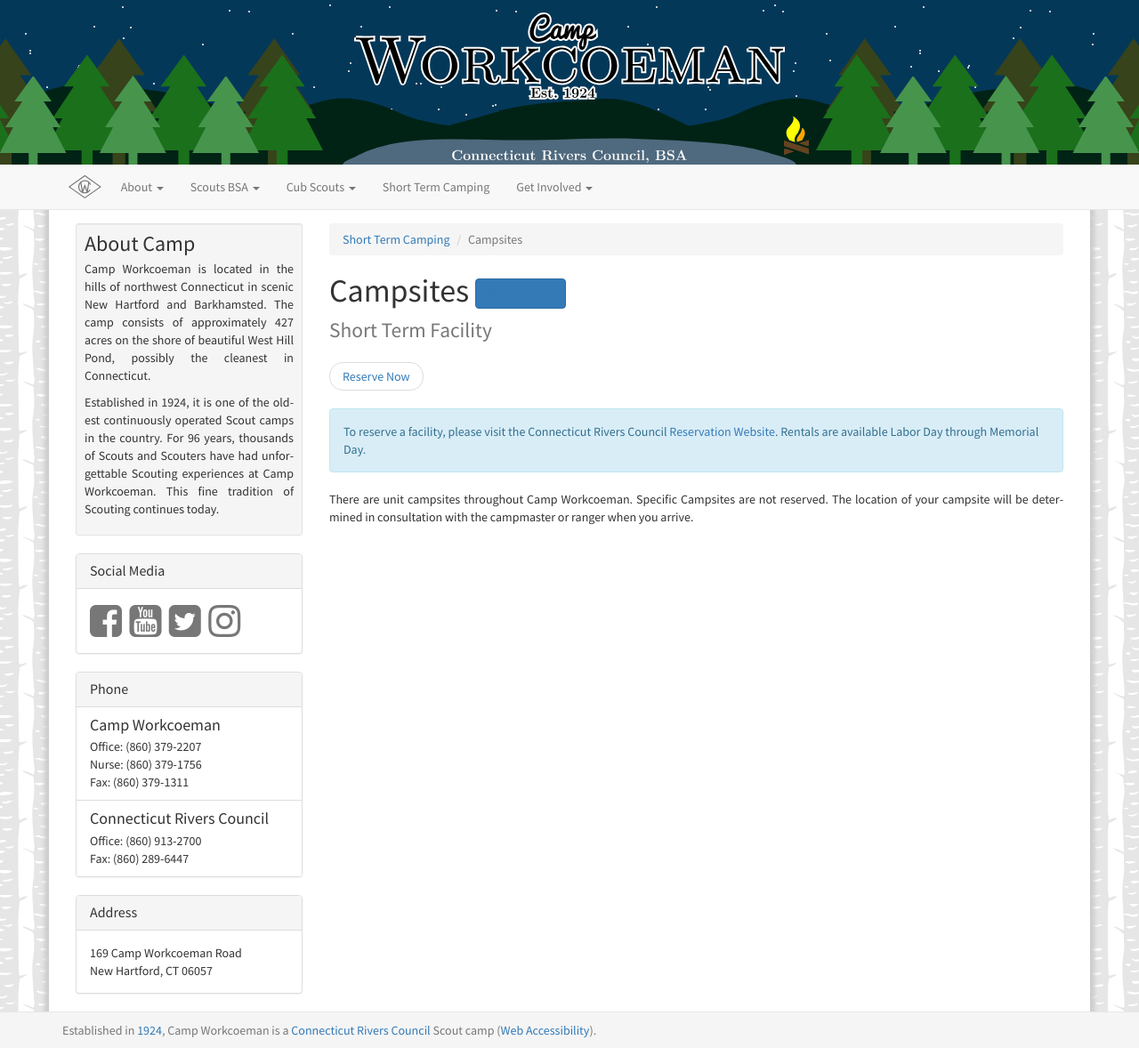
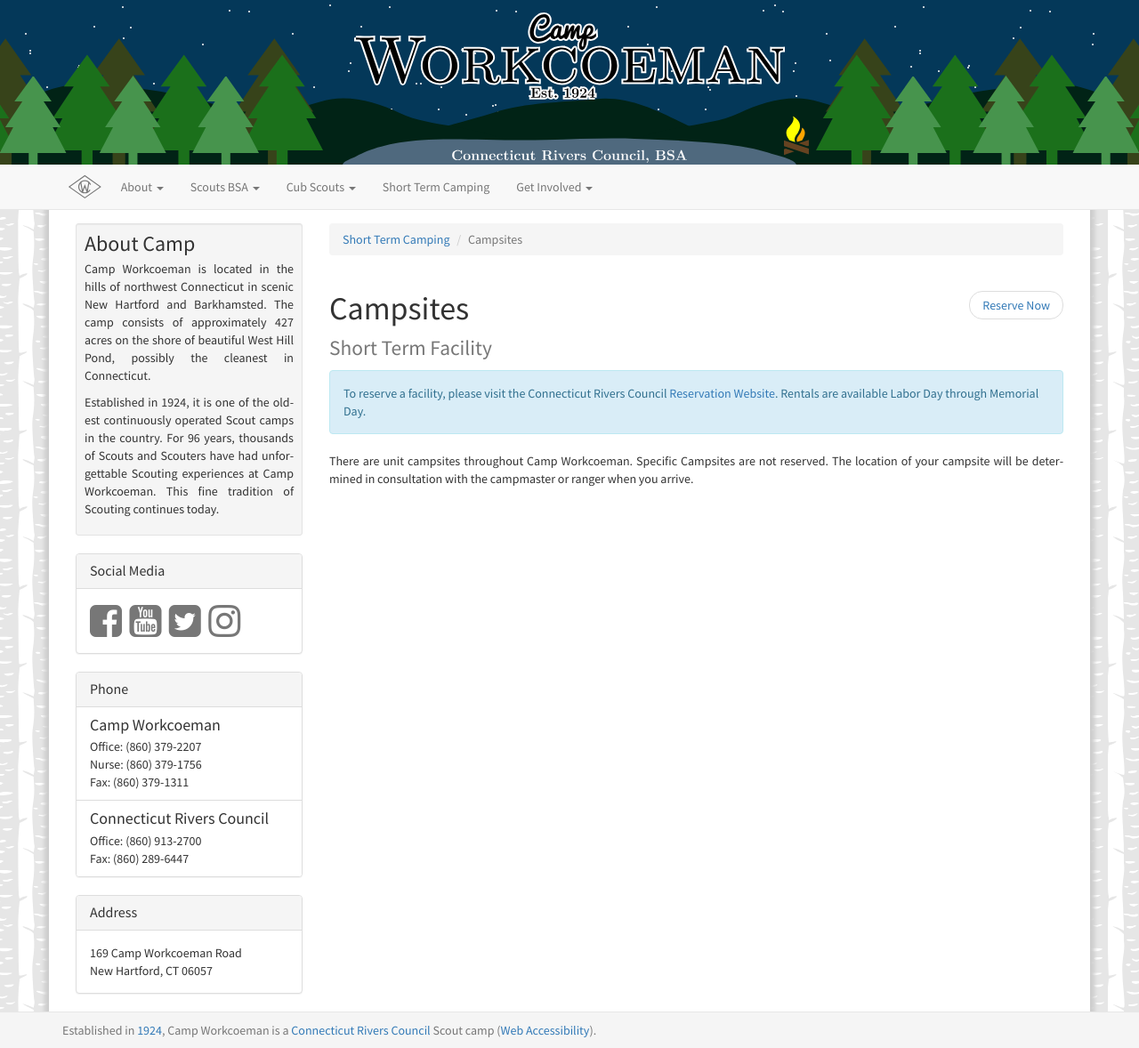
Before and after one commit to campworkcoeman/campworkcoeman.org, a Jekyll site: the page built from short-term-camping/campsites.md, in a window 1280 px wide. Shown: the whole page at 89% size. Built offline with Jekyll 4.4.1, drawn with Linux system fonts in a browser that asks for light colours; nearby versions of some CDN libraries; Markdown is read by kramdown in place of the engine named in the settings.

Commit message:
Test reserve now button for short term camping.

```diff
--- a/_layouts/short-term-facility.html
+++ b/_layouts/short-term-facility.html
@@ -11,12 +11,17 @@
       <li><a href="{{ site.url }}/short-term-camping/">Short Term Camping</a></li>
       <li class="active">{{ page.title }}</li>
     </ol>
+    <div class="row">
+        <div class="col-sm-8">
+        <h1>{{ page.title }}<small><br/>Short Term Facility</small></h1>
+        </div>
 
-    <h1>{{ page.title }} <button type="button" class="btn btn-primary"><a href="https://campreservation.com/066/Camps/636">Reserve Now</a></button><small><br/>Short Term Facility</small></h1>
-
-    <ul class="pager">
-      <li class="previous"><a href="https://campreservation.com/066/Camps/636">Reserve Now</a></li>
-    </ul>
+        <div class="col-sm-4">
+        <ul class="pager">
+          <li class="next"><a href="https://campreservation.com/066/Camps/636">Reserve Now</a></li>
+        </ul>
+        </div>
+    </div>
 
     <div class="alert alert-info"><p>To reserve a facility, please visit the Connecticut Rivers Council <a href="https://campreservation.com/066/Camps/636">Reservation Website</a>. Rentals are available Labor Day through Memorial Day.</p></div>
 
```
